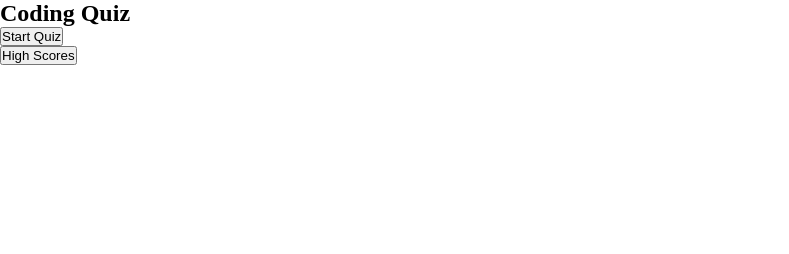
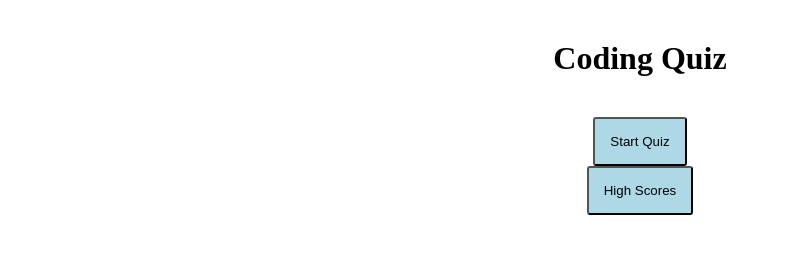
Before and after one commit to PatrickWLowe/Quiz-API, a plain HTML site: page index.html in a window 1280 px wide. Shown: the whole page, without its empty margins (0-789 px from the left). Drawn offline with Linux system fonts and the light colour scheme.

Commit message:
added some CSS

```diff
--- a/assets/css/style.css
+++ b/assets/css/style.css
@@ -8,3 +8,25 @@
 .hide {
   display: none;
 }
+
+body {
+  align-items: center;
+  text-align: center;
+}
+
+button {
+  color: black;
+  background-color: lightblue;
+  border-radius: 3px;
+  padding: 15px;
+}
+
+button:hover {
+  cursor: pointer;
+  color: grey;
+}
+
+h2 {
+  padding: 40px;
+  font-size: xx-large;
+}
```
